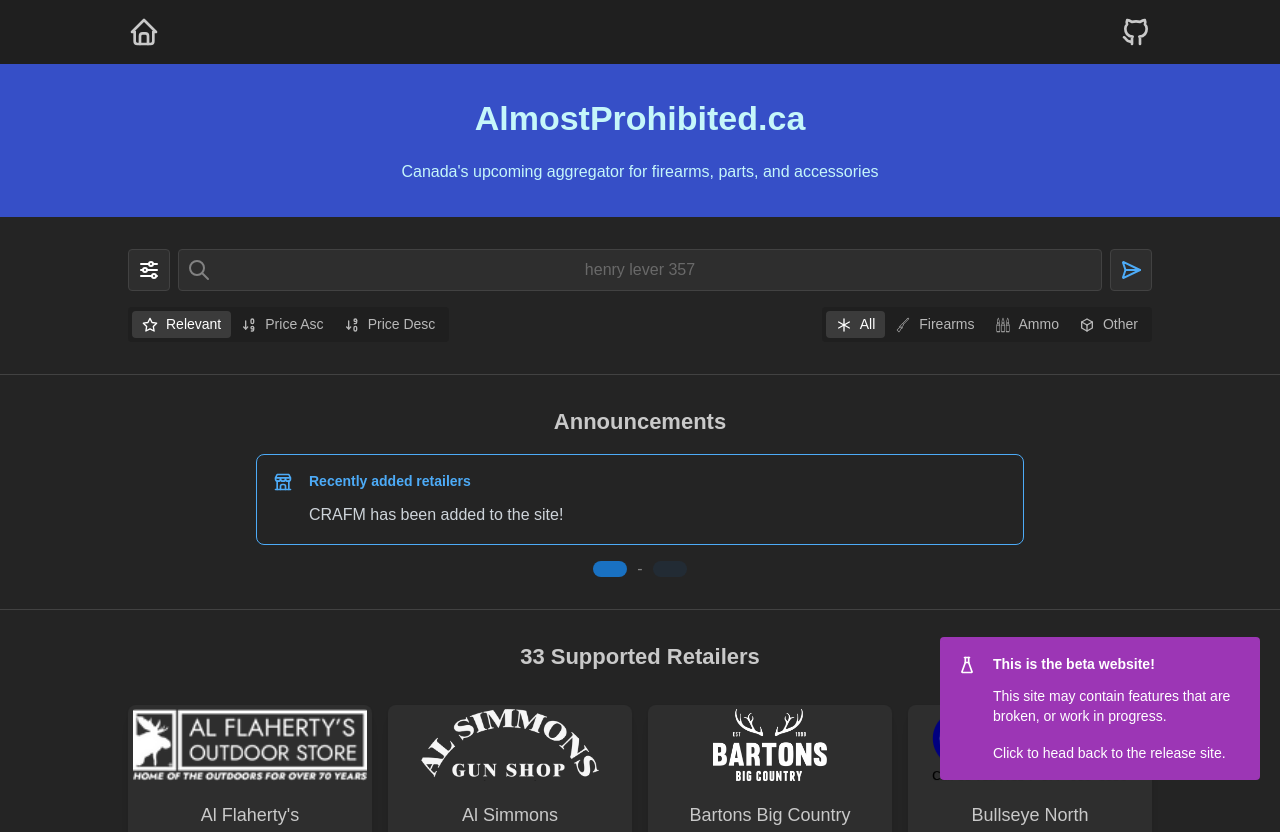
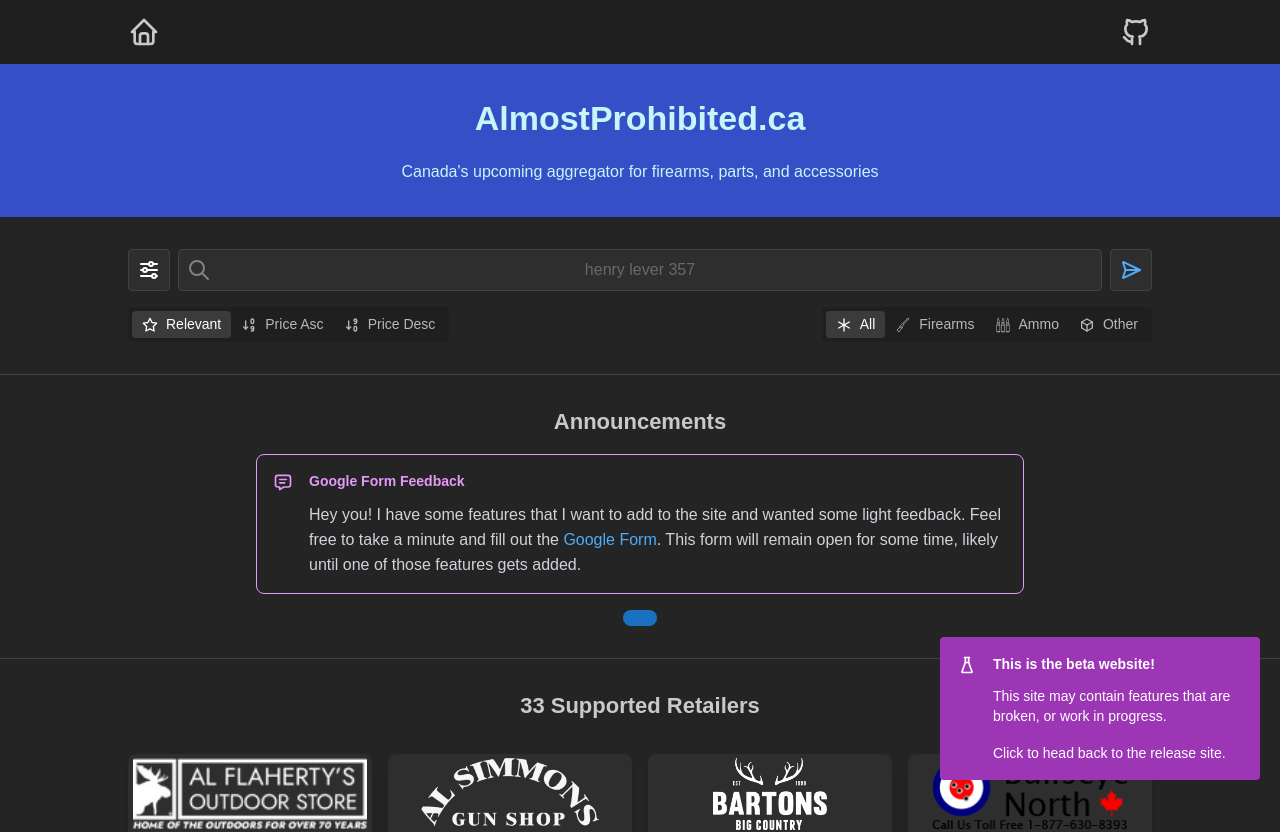
Before and after one commit to almostprohibited/frontend, a React (Vite) app: page / in a window 1280 px wide. Shown: the top 832 px of the page. Built offline with nearby package versions, Linux system fonts and the light colour scheme.

Commit message:
Added feedback form

```diff
--- a/src/pages/home/components/activeAnnouncements.tsx
+++ b/src/pages/home/components/activeAnnouncements.tsx
@@ -1,13 +1,11 @@
 import { getYearsOld, isBirthdayWeek } from '@/utils/birthday';
-import {
-	IconBrandGithub,
-	IconBuildingStore,
-	IconConfetti,
-} from '@tabler/icons-react';
-import { Anchor, Text } from '@mantine/core';
+import { IconConfetti, IconMessage } from '@tabler/icons-react';
+import { Anchor, Text, useMantineTheme } from '@mantine/core';
 import type { AnnouncementObject } from './announcements';
 
 export default function getActiveAnnouncements() {
+	const theme = useMantineTheme();
+
 	const announcements: AnnouncementObject[] = [
 		{
 			title: 'Happy birthday to us!',
@@ -27,36 +25,60 @@
 			shouldDisplay: () => isBirthdayWeek(),
 		},
 		{
-			title: 'Recently added retailers',
-			content: () => {
-				return <Text>CRAFM has been added to the site!</Text>;
-			},
-			colour: 'blue',
-			icon: <IconBuildingStore size="2rem" />,
-			shouldDisplay: () => true,
-		},
-		{
-			title: 'Open source',
+			title: 'Google Form Feedback',
 			content: () => {
 				return (
 					<Text>
-						{'AlmostProhibited is now open source on '}
+						{
+							'Hey you! I have some features that I want to add to the site and wanted some light feedback. Feel free to take a minute and fill out the '
+						}
 						<Anchor
-							href="https://github.com/almostprohibited"
+							href="https://forms.gle/vRjUKfENuUDkMh4n6"
 							target="_blank"
 						>
-							Github
+							{'Google Form'}
 						</Anchor>
 						{
-							'! What this means is that the source code that powers this site, and the backend, are now free to view and use.'
+							'. This form will remain open for some time, likely until one of those features gets added.'
 						}
 					</Text>
 				);
 			},
-			colour: 'gray',
-			icon: <IconBrandGithub size="2rem" />,
+			colour: theme.colors.grape[3],
+			icon: <IconMessage size="2rem" />,
 			shouldDisplay: () => true,
 		},
+		// {
+		// 	title: 'Recently added retailers',
+		// 	content: () => {
+		// 		return <Text>CRAFM has been added to the site!</Text>;
+		// 	},
+		// 	colour: 'blue',
+		// 	icon: <IconBuildingStore size="2rem" />,
+		// 	shouldDisplay: () => true,
+		// },
+		// {
+		// 	title: 'Open source',
+		// 	content: () => {
+		// 		return (
+		// 			<Text>
+		// 				{'AlmostProhibited is now open source on '}
+		// 				<Anchor
+		// 					href="https://github.com/almostprohibited"
+		// 					target="_blank"
+		// 				>
+		// 					Github
+		// 				</Anchor>
+		// 				{
+		// 					'! What this means is that the source code that powers this site, and the backend, are now free to view and use.'
+		// 				}
+		// 			</Text>
+		// 		);
+		// 	},
+		// 	colour: 'gray',
+		// 	icon: <IconBrandGithub size="2rem" />,
+		// 	shouldDisplay: () => true,
+		// },
 	];
 
 	return announcements.filter((announcement) => announcement.shouldDisplay());
```
